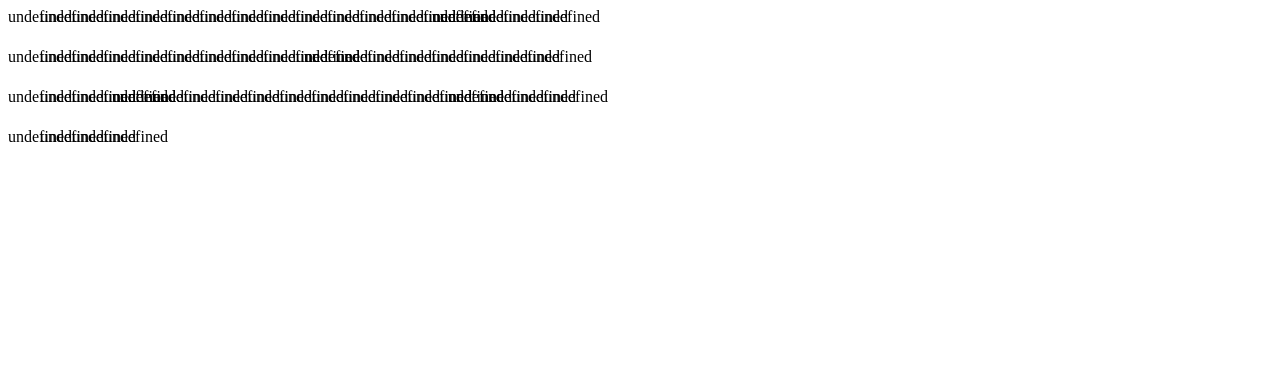
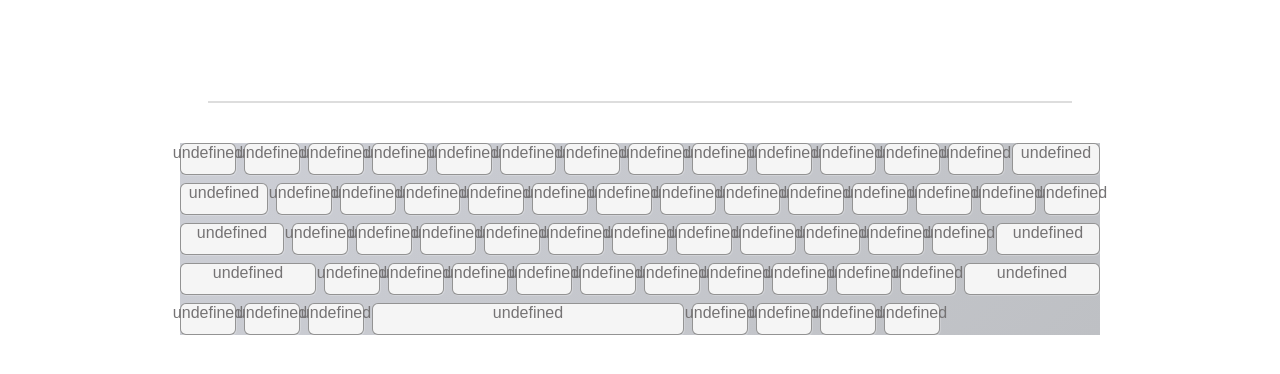
Before and after one commit to LyssenkoAlex/codejam-virtual-keyboard, a plain HTML site: page index.html in a window 1280 px wide. Drawn offline with Linux system fonts and the light colour scheme.

Commit message:
feat: styles

```diff
--- a/style/style.scss
+++ b/style/style.scss
@@ -1,13 +1,90 @@
 $key_size: 32px;
+
+body {
+  font-family: "Work Sans", "FuturaBookC", sans-serif;
+}
+
+main {
+  display: block;
+  position: absolute;
+  top: 25%;
+  left: 50%;
+  width: auto;
+  height: auto;
+  transform: translate(-50%, -50%);
+}
+
+.keyboardInput {
+  display: block;
+  position: relative;
+  width: 90%;
+  height: auto;
+  padding: 18px;
+  margin: 0 auto 40px auto;
+  text-align: center;
+  font-size: 30px;
+  line-height: 40px;
+  color: #757374;
+  border: 1px;
+  border-bottom: 2px solid #ddd;
+  background: transparent;
+}
 
 .keyboard {
   display: grid;
-  grid-template-columns: repeat(74, $key_size/4);
+  grid-template-columns: repeat(58, $key_size/4);
   grid-template-rows: repeat(5, $key_size);
-  grid-column-gap: 0px;
+  grid-column-gap: 8px;
   grid-row-gap: $key_size/4;
+  background: linear-gradient(135deg, #cdcfd6 0%, #bec0c4 100%);
+  position: relative;
+  width: auto;
+  height: auto;
+}
+
+.key {
+  background: #f5f5f5;
+  border: 1px solid rgba(0, 0, 0, 0.4);
+  box-shadow: 1px 1px 0 0 rgba(255, 255, 255, 0.2);
+  cursor: pointer;
+  border-radius: 6px;
+  color: #757374;
 }
 
 .g-4 {
-  grid-column: auto / span 4;
+  grid-column: span 4;
 }
+
+.g-8 {
+  grid-column: span 8;
+}
+
+.g-6 {
+  grid-column: span 6;
+}
+
+.g-7 {
+  grid-column: span 7;
+}
+
+.g-12 {
+  grid-column: span 12;
+}
+
+.g-9 {
+  grid-column: span 9;
+}
+
+.g-20 {
+  grid-column: span 20;
+}
+
+span {
+  display: flex;
+  align-content: center;
+  justify-content: center;
+}
+
+.bcgColor {
+  background-color: #2ca2af;
+}
```
Also changed, not shown: style/style.css, 1 other file.
